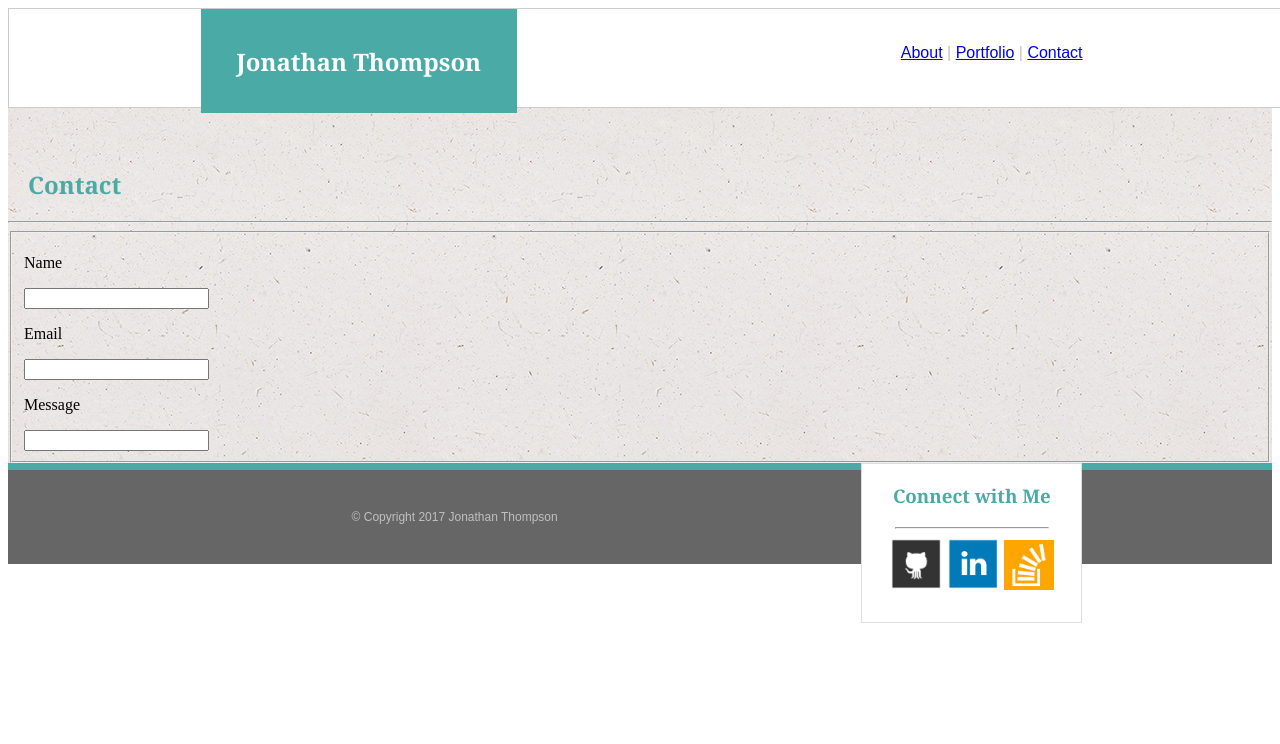
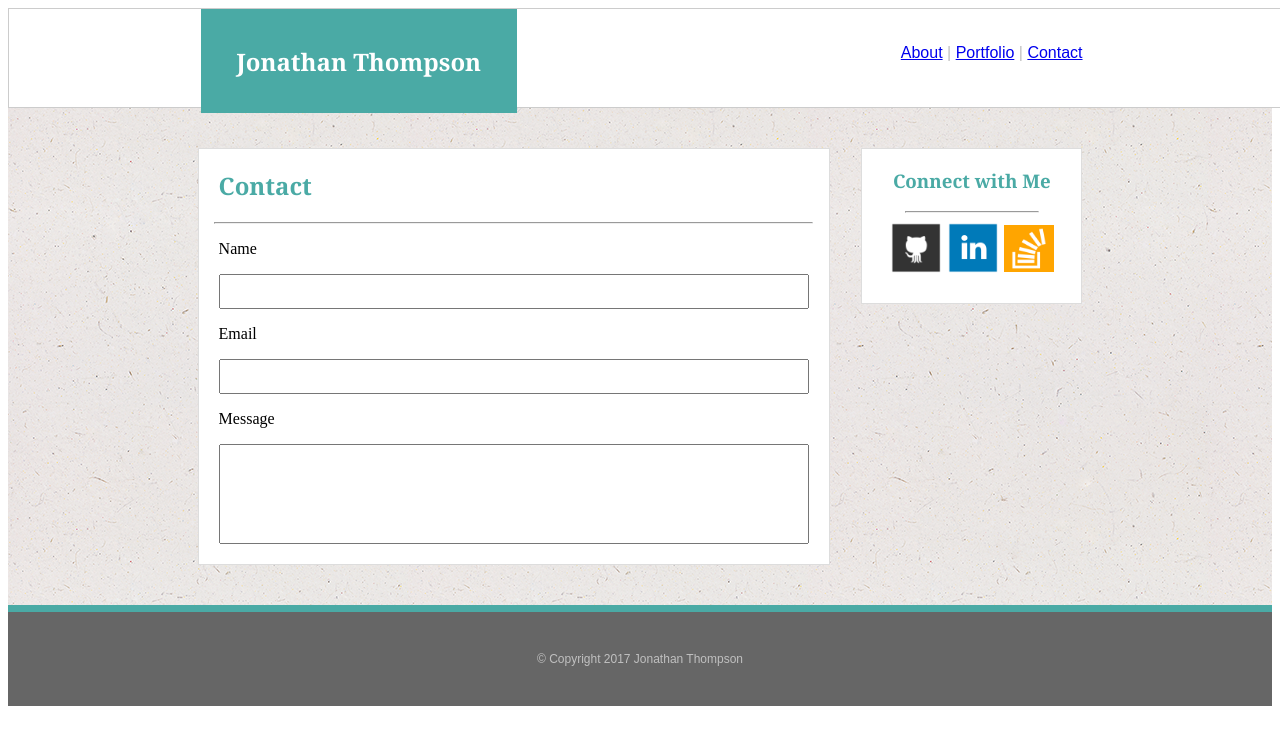
Before and after one commit to ThompsonJonM/Basic-Portfolio, a plain HTML site: page contact.html in a window 1280 px wide. Drawn offline with Linux system fonts and the light colour scheme.

Commit message:
Fifth pass, CSS being added to contact.html

```diff
--- a/assets/css/style.css
+++ b/assets/css/style.css
@@ -11,10 +11,6 @@ header {
 	border-style: solid;
 	border-width: 1.5px;
 	border-color: #cccccc;
-}
-
-section {
-	background-image: url(../images/background.png);
 }
 
 h2 {
@@ -31,9 +27,10 @@ h3 {
 .connect {
 	float: right;
 	width: 17.5%;
-	height: 160px;
+	height: 25%;
 	margin-right: 15%;
 	text-align: center;
+	padding-bottom: 25px;
 	border-style: solid;
 	border-width: 1.5px;
 	border-color: #dddddd;
@@ -53,6 +50,10 @@ h3 {
 	border-bottom: 0px;
 	border-style: solid;
 	border-color: #4aaaa5;
+}
+
+#backgroundimg {
+	background-image: url(../images/background.png);
 }
 
 #headerbar {
@@ -87,8 +88,9 @@ h3 {
 #aboutme {
 	float: left;
 	width: 50%;
-	height: 350px;
+	height: 40%;
 	margin-left: 15%;
+	padding-bottom: 20px;
 	border-style: solid;
 	border-width: 1.5px;
 	border-color: #dddddd;
@@ -96,23 +98,57 @@ h3 {
 }
 
 #hr1 {
-	width: 93.5%;
+	width: 95%;
+}
+
+#contacttext {
+	float: left;
+	width: 50%;
+	height: 40%;
+	margin-left: 15%;
+	padding-bottom: 20px;
+	border-style: solid;
+	border-width: 1.5px;
+	border-color: #dddddd;
+	background-color: #ffffff;
 }
 
 #aboutmetext {
 	padding-left: 20px;
+	padding-right: 20px;
+}
+
+#textentrybox {
+	padding-left: 20px;
+	padding-right: 20px;
+}
+
+#namebox {
+	width: 100%;
+	height: 35px;
+}
+
+#emailbox {
+	width: 100%;
+	height: 35px;
+}
+
+#messagebox {
+	width: 100%;
+	height: 100px;
 }
 
 #selfimage {
 	float: left;
 	width: 175px;
 	height: 125px;
+	padding-top: 10px;
 	padding-left: 20px;
 	padding-right: 20px;
 }
 
 #hr2 {
-	width: 70%;
+	width: 61%;
 }
 
 #github {
@@ -128,6 +164,8 @@ h3 {
 #stack {
 	height: 50px;
 	width: 50px;
+	padding-top: 0.5px;
+	padding-bottom: 2.5px;
 }
 
 #gap2 {
--- a/contact.html
+++ b/contact.html
@@ -6,46 +6,51 @@
 </head>
 <body>
 
+	<!-- This header is totally jank but it works -->
 	<header id="headerbar">
-		<div id="headerlinks">
+		<section id="headerlinks">
 			<a href="#">About</a> |
 			<a href="#">Portfolio</a> |
 			<a href="#">Contact</a>
-		</div>
-		<div>
+		</section>
+		<section>
 			<h2 id="headername">Jonathan Thompson</h2>
-		</div>
+		</section>
 	</header>
 
 		<!-- Used section instead of div due to background -->
-	<section>
+	<section id="backgroundimg">
 
 		<!--this section is to create a gap between head and body-->
-		<div id="gap1">
-		</div>
+		<section id="gap1">
+		</section>
 
-			<div id="contacttext">
+		<!-- Contact Message Box -->
+		<section id="contacttext">
 			<h2>Contact</h2>
-				<hr>
-					<form>
-						<fieldset>
+			<hr id="hr1">
+			<form id="textentrybox">
 				<p>Name</p>
 					<input id="namebox" type="text">
 				<p>Email</p>
 					<input id="emailbox" type="text">
 				<p>Message</p>
 					<input id="messagebox" type="text">
-						</fieldset>
 			</form>
-				</div>
+		</section>
 
-			<div class="connect">
+		<!-- Connect with Me box -->
+		<section class="connect">
 			<h3>Connect with Me</h3>
 			<hr id=hr2>
 			<img id="github" src="./assets/images/github.png">
 			<img id="linkedin" src="./assets/images/linkedin.png">
 			<img id="stack" src="./assets/images/stack.png">
-			</div>
+		</section>
+
+	<!--this section is for the teal line-->
+		<section id="gap2">
+		</section>
 
 	</section>
 
```
Also changed, not shown: index.html (+16 -15 lines), portfolio.html (+22 -15 lines). Lines whose indentation alone changed are shown as unchanged.
